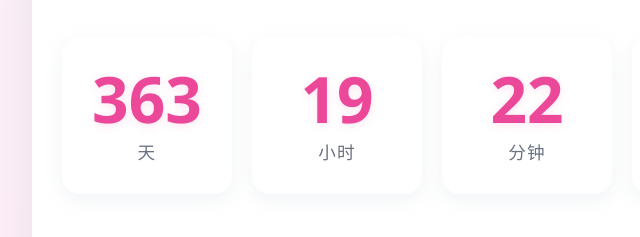
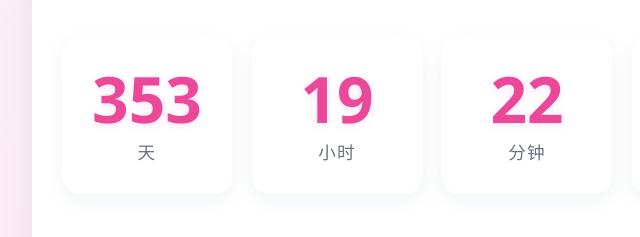
Before and after one commit to loveicu/loveicu, a plain HTML site: page index.html in a window 1280 px wide. Shown: the part 359-596 px from the top of the page, 208-848 px from the left. Drawn offline with Linux system fonts and the light colour scheme.

Commit message:
更新 index.html

```diff
--- a/index.html
+++ b/index.html
@@ -224,7 +224,7 @@
     <script>
         // 配置区（可直接修改）
         const BIRTHDAY_PERSON = "楠楠";  // 生日人姓名
-        const BIRTH_DATE = new Date(2025, 8, 14);  // 生日日期（月份0-11，示例：8月=7）
+        const BIRTH_DATE = new Date(2026, 8, 4);  // 生日日期（月份0-11，示例：8月=7）
 
         // 初始化页面元素
         document.getElementById('personName').textContent = BIRTHDAY_PERSON;
```
